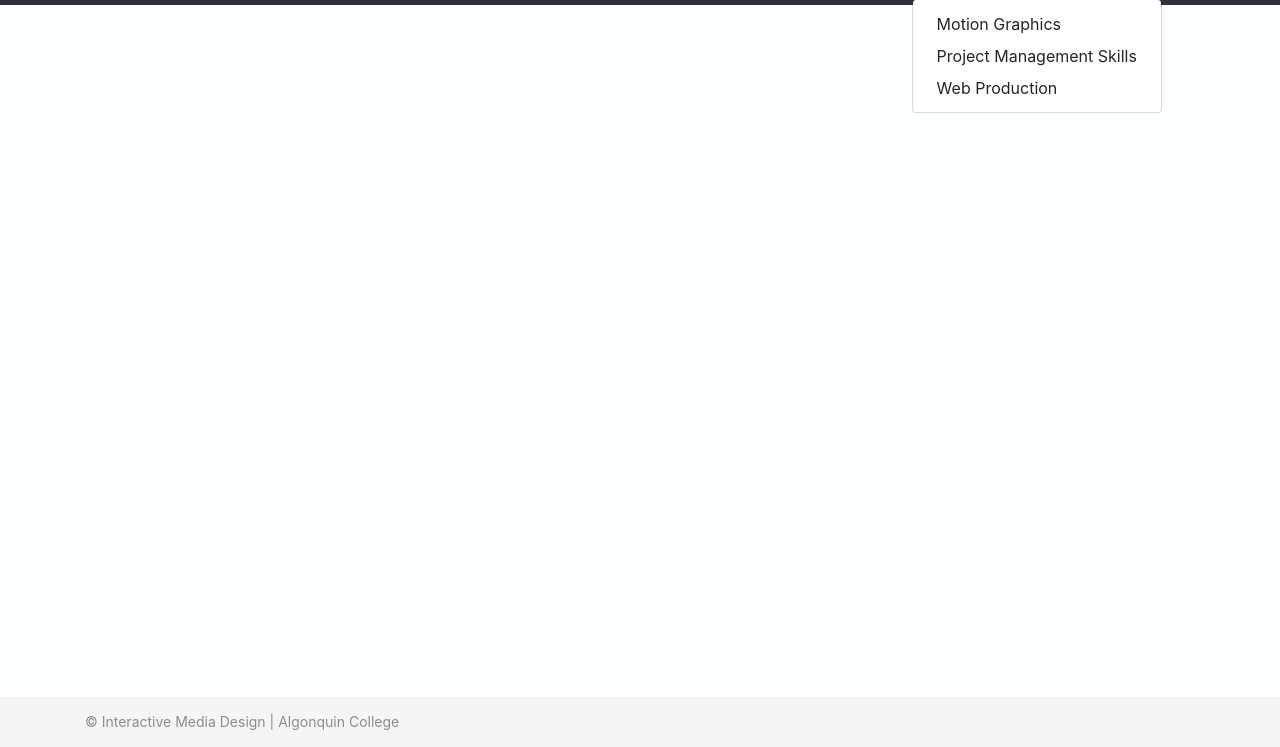
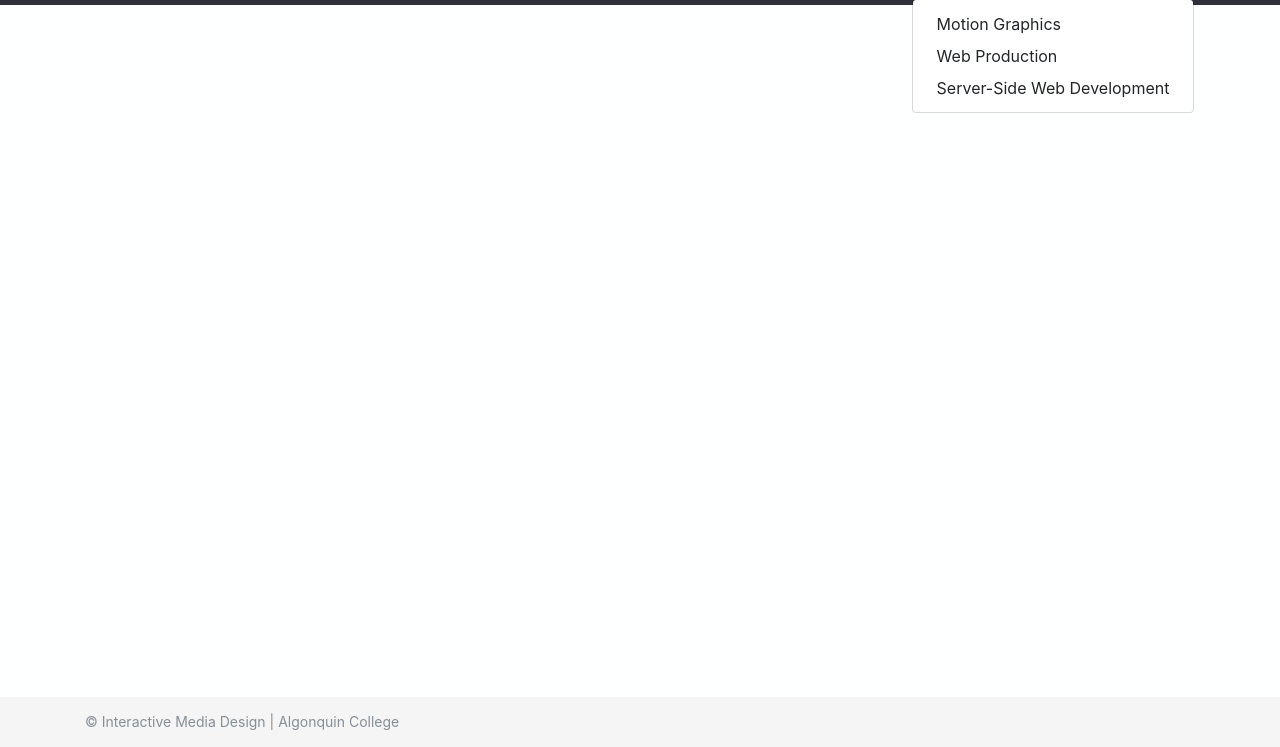
Before and after one commit to MTM6330-F17/B.E.A.R.S-Final-Project, a plain HTML site: page index.html in a window 1280 px wide. Both pictures are taken after a click on the link "Courses". Shown: the part 53-800 px from the top of the page. Drawn offline with nearby package versions, Linux system fonts and the light colour scheme.

Commit message:
changed navagation names on pages
fixed the drop down navigation name according to the pages.

```diff
--- a/index.html
+++ b/index.html
@@ -33,8 +33,8 @@
             </a>
             <div class="dropdown-menu" aria-labelledby="navbarDropdownMenuLink">
               <a class="dropdown-item" href="courses-motion.html">Motion Graphics</a>
-              <a class="dropdown-item" href="courses-project.html">Project Management Skills</a>
-              <a class="dropdown-item" href="courses-web.html">Web Production</a>
+              <a class="dropdown-item" href="courses-project.html">Web Production</a>
+              <a class="dropdown-item" href="courses-web.html">Server-Side Web Development</a>
             </div>
           </li>
           <li class="nav-item">
```
Also changed, not shown: courses-motion.html (+2 -2 lines), courses-project.html (+2 -2 lines), courses-web.html (+2 -2 lines), schedules.html (+2 -2 lines), teachers.html (+2 -2 lines).
